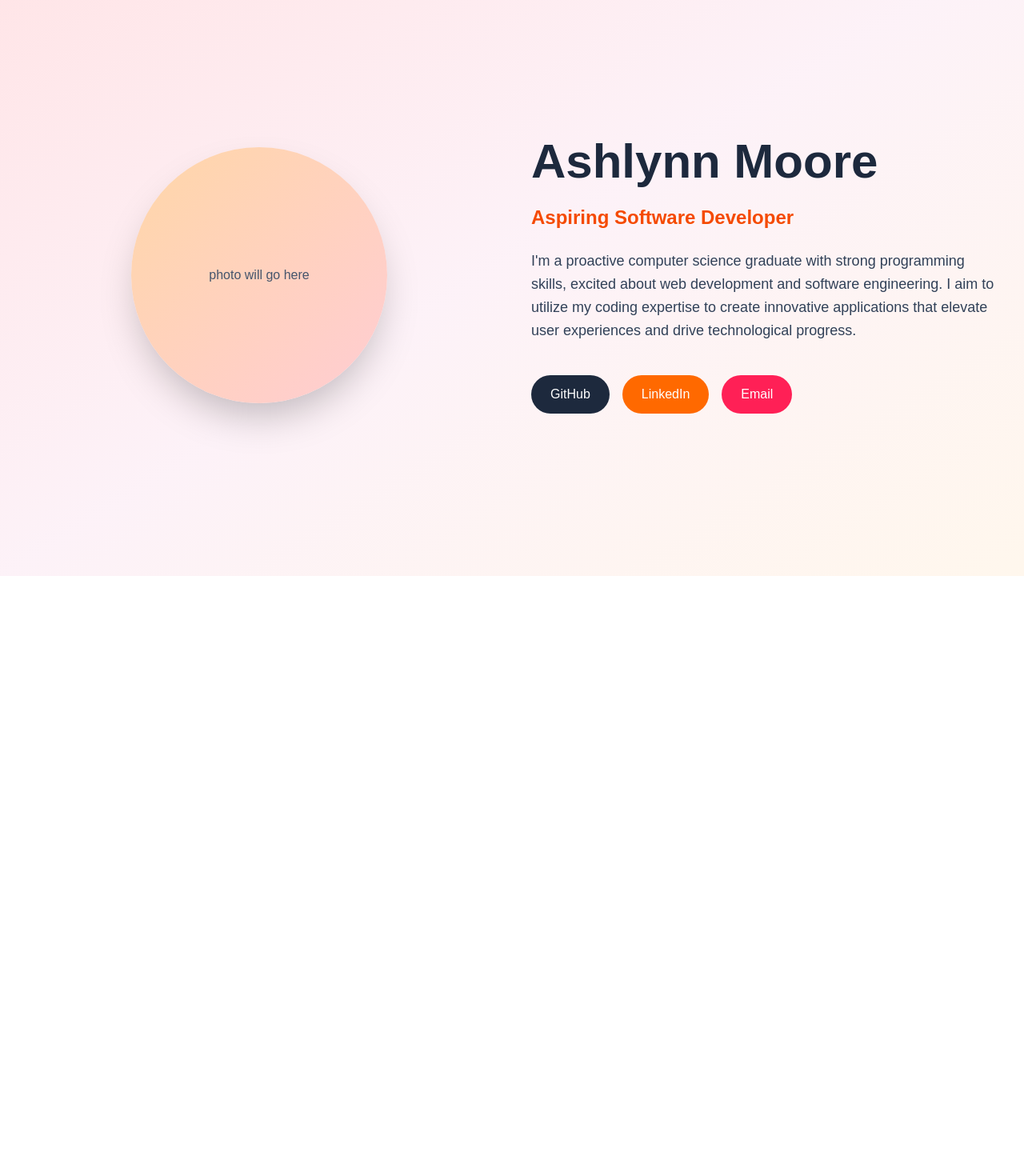
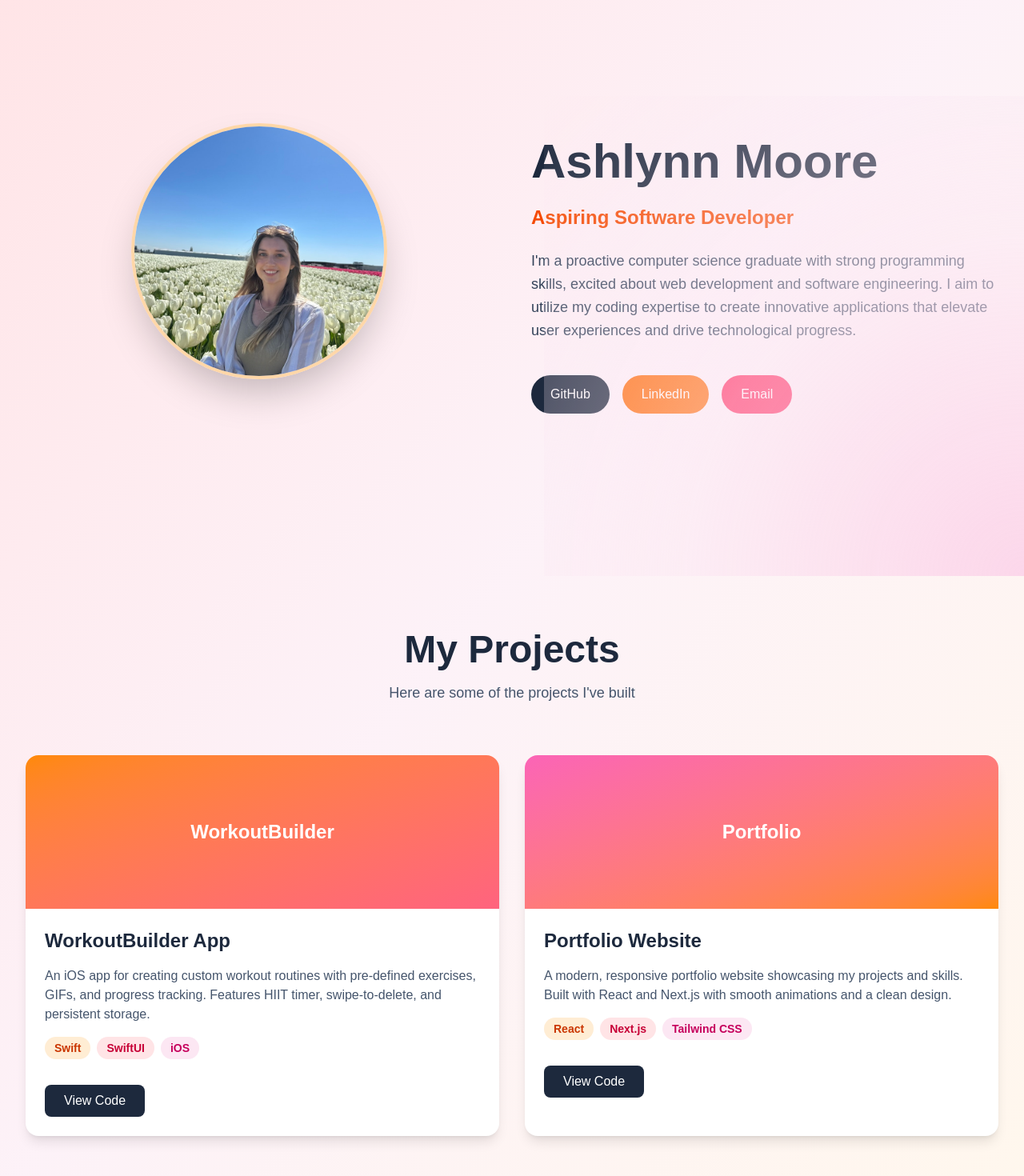
Before and after one commit to AshlynnFaithMoore/my-portfolio, a Next.js app: page / in a window 1280 px wide. Shown: the part 80-1550 px from the top of the page at 80% size. Before the commit the page ends 800 px from the top, so only its background shows below. Built offline with nearby package versions, Linux system fonts and the light colour scheme.

Commit message:
Made projects section and added more pink ombre on right side

```diff
--- a/src/app/page.js
+++ b/src/app/page.js
@@ -20,12 +20,18 @@ export default function Home() {
         <div className="max-w-7xl mx-auto px-8 grid md:grid-cols-2 gap-12 items-center">
 
           {/* Left Side - Photo */}
-          <div className="flex justify-center">
-            <div className="w-80 h-80 rounded-full bg-gradient-to-br from-orange-200 to-rose-200 flex items-center justify-center shadow-2xl">
-              {/* Placeholder for photo*/}
-              <p className="text-slate-600 text-center px-8">photo will go here</p>
-            </div>
-          </div>
+<div className="flex justify-center">
+  <div
+    className="w-80 h-80 rounded-full overflow-hidden shadow-2xl border-4 border-orange-200"
+    style={{ marginTop: '-60px' }}
+  >
+    <img
+      src="/profile_pic.jpeg"
+      alt="Ashlynn Moore"
+      className="w-full h-full object-cover"
+    />
+  </div>
+</div>
 
           {/* Right Side - Info */}
           <div className="space-y-6">
@@ -65,6 +71,117 @@ export default function Home() {
           </div>
         </div>
       </section>
+
+      {/* Projects Section */}
+      <section id="projects" className="py-20 px-8">
+        <div className="max-w-7xl mx-auto">
+          {/* Section Header */}
+          <h2 className="text-5xl font-bold text-slate-800 text-center mb-4">
+            My Projects
+          </h2>
+          <p className="text-center text-slate-600 mb-16 text-lg">
+            Here are some of the projects I've built
+          </p>
+
+          {/* Projects Grid */}
+          <div className="grid md:grid-cols-2 gap-8">
+
+            {/* Project 1: WorkoutBuilder */}
+            <div className="bg-white rounded-2xl shadow-lg overflow-hidden hover:shadow-2xl transition-shadow duration-300">
+              {/* Project Image Placeholder */}
+              <div className="h-48 bg-gradient-to-br from-orange-400 to-rose-400 flex items-center justify-center">
+                <p className="text-white text-2xl font-bold">WorkoutBuilder</p>
+              </div>
+
+              {/* Project Content */}
+              <div className="p-6 space-y-4">
+                <h3 className="text-2xl font-bold text-slate-800">
+                  WorkoutBuilder App
+                </h3>
+                <p className="text-slate-600">
+                  An iOS app for creating custom workout routines with pre-defined exercises, GIFs, and progress tracking. Features HIIT timer, swipe-to-delete, and persistent storage.
+                </p>
+
+                {/* Tech Stack */}
+                <div className="flex flex-wrap gap-2">
+                  <span className="bg-orange-100 text-orange-700 px-3 py-1 rounded-full text-sm font-semibold">
+                    Swift
+                  </span>
+                  <span className="bg-rose-100 text-rose-700 px-3 py-1 rounded-full text-sm font-semibold">
+                    SwiftUI
+                  </span>
+                  <span className="bg-pink-100 text-pink-700 px-3 py-1 rounded-full text-sm font-semibold">
+                    iOS
+                  </span>
+                </div>
+
+                {/* Links */}
+                <div className="flex gap-4 pt-4">
+                  <a
+                    href="https://github.com/AshlynnFaithMoore/WorkoutBuilder"
+                    target="_blank"
+                    className="bg-slate-800 text-white px-6 py-2 rounded-lg hover:bg-slate-700 transition"
+                  >
+                    View Code
+                  </a>
+                </div>
+              </div>
+            </div>
+
+            {/* Project 2: Portfolio Website */}
+            <div className="bg-white rounded-2xl shadow-lg overflow-hidden hover:shadow-2xl transition-shadow duration-300">
+              {/* Project Image Placeholder */}
+              <div className="h-48 bg-gradient-to-br from-pink-400 to-orange-400 flex items-center justify-center">
+                <p className="text-white text-2xl font-bold">Portfolio</p>
+              </div>
+
+              {/* Project Content */}
+              <div className="p-6 space-y-4">
+                <h3 className="text-2xl font-bold text-slate-800">
+                  Portfolio Website
+                </h3>
+                <p className="text-slate-600">
+                  A modern, responsive portfolio website showcasing my projects and skills. Built with React and Next.js with smooth animations and a clean design.
+                </p>
+
+                {/* Tech Stack */}
+                <div className="flex flex-wrap gap-2">
+                  <span className="bg-orange-100 text-orange-700 px-3 py-1 rounded-full text-sm font-semibold">
+                    React
+                  </span>
+                  <span className="bg-rose-100 text-rose-700 px-3 py-1 rounded-full text-sm font-semibold">
+                    Next.js
+                  </span>
+                  <span className="bg-pink-100 text-pink-700 px-3 py-1 rounded-full text-sm font-semibold">
+                    Tailwind CSS
+                  </span>
+                </div>
+
+                {/* Links */}
+                <div className="flex gap-4 pt-4">
+                  <a
+                    href="https://github.com/AshlynnFaithMoore/my-portfolio"
+                    target="_blank"
+                    className="bg-slate-800 text-white px-6 py-2 rounded-lg hover:bg-slate-700 transition"
+                  >
+                    View Code
+                  </a>
+                </div>
+              </div>
+            </div>
+
+          </div>
+        </div>
+      </section>
+
+      {/* Bottom Right Decorative Ombre */}
+      {/* Bottom Right Decorative Ombre */}
+      <div
+        className="fixed bottom-0 right-0 w-[600px] h-[600px] pointer-events-none"
+        style={{
+          background: 'radial-gradient(circle at bottom right, rgba(251, 207, 232, 0.8), rgba(252, 231, 243, 0.5), transparent)'
+        }}
+      ></div>
     </div>
   )
 }
```
Also changed, not shown: public/profile_pic.jpeg (added).
